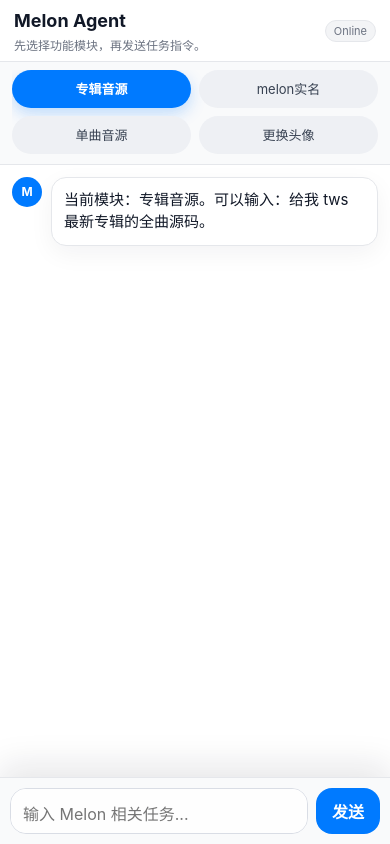
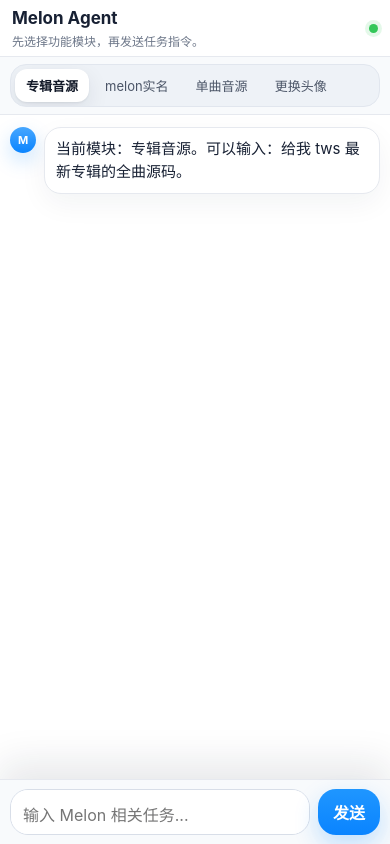
Before and after one commit to wyhdil/melon-utils, a website: page public/index.html in a window 390 px wide. Drawn offline with Linux system fonts and the light colour scheme; no server answers.

Commit message:
Polish mobile chat UI

```diff
--- a/public/styles.css
+++ b/public/styles.css
@@ -2,23 +2,30 @@
   color-scheme: light;
   font-family:
     Inter, ui-sans-serif, system-ui, -apple-system, BlinkMacSystemFont, "Segoe UI", sans-serif;
-  --bg: #f5f7fb;
+  --bg: #f4f6fa;
   --panel: #ffffff;
-  --text: #111827;
-  --muted: #6b7280;
-  --border: #e5e7eb;
-  --accent: #007aff;
-  --accent-strong: #0066d6;
+  --text: #172033;
+  --muted: #6c7688;
+  --border: #e6e9ef;
+  --accent: #0a84ff;
+  --accent-strong: #006edc;
   --assistant: #ffffff;
-  --user: #e9f2ff;
-  --code-bg: #181a20;
+  --user: #e8f2ff;
+  --code-bg: #171a23;
   --code-text: #f5f7fa;
-  --shadow: 0 -12px 34px rgb(17 24 39 / 10%);
-  --surface: #f9fafb;
+  --shadow: 0 -16px 38px rgb(23 32 51 / 10%);
+  --surface: #f8fafc;
+  --soft-shadow: 0 14px 44px rgb(23 32 51 / 8%);
 }
 
 * {
   box-sizing: border-box;
+}
+
+html {
+  width: 100%;
+  overflow: hidden;
+  background: var(--bg);
 }
 
 body {
@@ -27,11 +34,12 @@
   min-height: 100dvh;
   margin: 0;
   background:
-    radial-gradient(circle at 50% -18%, rgb(255 255 255 / 100%), transparent 340px),
+    linear-gradient(180deg, #ffffff 0%, #f7f9fd 34%, var(--bg) 100%),
     var(--bg);
   color: var(--text);
   overflow: hidden;
   overflow-x: hidden;
+  overscroll-behavior: none;
 }
 
 button,
@@ -43,14 +51,15 @@
 .app-shell {
   display: grid;
   grid-template-rows: auto auto minmax(0, 1fr) auto auto;
-  width: min(980px, 100vw);
+  width: min(900px, 100vw);
   max-width: 100vw;
   height: 100vh;
   height: 100dvh;
   margin: 0 auto;
   background: var(--panel);
   border-inline: 1px solid var(--border);
-  box-shadow: 0 24px 80px rgb(17 24 39 / 8%);
+  box-shadow: var(--soft-shadow);
+  overflow: hidden;
 }
 
 .topbar {
@@ -58,15 +67,20 @@
   align-items: center;
   justify-content: space-between;
   gap: 16px;
-  padding: 12px 22px;
+  min-width: 0;
+  padding: 11px 18px 9px;
   border-bottom: 1px solid var(--border);
-  background: rgb(255 255 255 / 86%);
+  background: rgb(255 255 255 / 90%);
   backdrop-filter: blur(20px) saturate(180%);
+}
+
+.topbar > div {
+  min-width: 0;
 }
 
 .topbar h1 {
   margin: 0;
-  font-size: 20px;
+  font-size: 19px;
   line-height: 1.2;
   letter-spacing: 0;
 }
@@ -79,37 +93,49 @@
 
 .status-pill {
   flex: 0 0 auto;
-  border: 1px solid var(--border);
+  border: 1px solid #dfe4ec;
   border-radius: 999px;
-  padding: 4px 10px;
-  background: #f3f4f6;
-  color: var(--muted);
+  padding: 4px 9px;
+  background: #fbfcfe;
+  color: #5f6b7c;
   font-size: 12px;
+  box-shadow: 0 5px 16px rgb(23 32 51 / 5%);
 }
 
 .module-nav {
-  padding: 8px 22px;
+  min-width: 0;
+  padding: 8px 14px;
   border-bottom: 1px solid var(--border);
-  background: rgb(249 250 251 / 86%);
+  background: rgb(248 250 252 / 90%);
   backdrop-filter: blur(20px) saturate(180%);
 }
 
 .module-list {
   display: flex;
-  flex-wrap: wrap;
-  gap: 8px;
-  overflow-x: hidden;
-  padding-bottom: 2px;
+  gap: 5px;
+  max-width: 100%;
+  overflow-x: auto;
+  overflow-y: hidden;
+  border: 1px solid #e1e6ee;
+  border-radius: 16px;
+  padding: 4px;
+  background: #eef2f7;
+  scrollbar-width: none;
+  -webkit-overflow-scrolling: touch;
+}
+
+.module-list::-webkit-scrollbar {
+  display: none;
 }
 
 .module-button {
   flex: 0 0 auto;
   border: 0;
-  border-radius: 999px;
-  min-height: 36px;
-  padding: 8px 14px;
-  background: #eef0f4;
-  color: #374151;
+  border-radius: 12px;
+  min-height: 34px;
+  padding: 7px 12px;
+  background: transparent;
+  color: #4b5567;
   cursor: pointer;
   font-size: 13px;
   transition:
@@ -119,35 +145,38 @@
 }
 
 .module-button:hover {
-  background: #e5e7eb;
+  background: rgb(255 255 255 / 58%);
 }
 
 .module-button.is-active {
-  background: var(--accent);
-  color: #ffffff;
+  background: #ffffff;
+  color: #111827;
   font-weight: 700;
-  box-shadow: 0 6px 16px rgb(0 122 255 / 24%);
+  box-shadow:
+    0 1px 2px rgb(23 32 51 / 8%),
+    0 8px 22px rgb(23 32 51 / 9%);
 }
 
 .messages {
   overflow-y: auto;
   overflow-x: hidden;
   min-height: 0;
-  padding: 16px 22px 22px;
+  min-width: 0;
+  padding: 16px 18px 22px;
   scroll-behavior: smooth;
   -webkit-overflow-scrolling: touch;
 }
 
 .message {
   display: grid;
-  grid-template-columns: 34px minmax(0, 1fr);
-  gap: 12px;
-  margin-bottom: 18px;
+  grid-template-columns: 30px minmax(0, 1fr);
+  gap: 10px;
+  margin-bottom: 15px;
   max-width: 100%;
 }
 
 .message.user {
-  grid-template-columns: minmax(0, 1fr) 34px;
+  grid-template-columns: minmax(0, 1fr) 30px;
 }
 
 .message.user .avatar {
@@ -165,25 +194,31 @@
 .avatar {
   display: grid;
   place-items: center;
-  width: 34px;
-  height: 34px;
+  width: 30px;
+  height: 30px;
   border-radius: 50%;
-  background: var(--accent);
+  background: linear-gradient(180deg, #47a7ff, var(--accent));
   color: #fff;
-  font-size: 13px;
+  font-size: 12px;
   font-weight: 700;
+  box-shadow: 0 8px 20px rgb(10 132 255 / 22%);
 }
 
 .message-body {
-  max-width: 760px;
+  max-width: min(740px, 100%);
   min-width: 0;
   border: 1px solid var(--border);
-  border-radius: 16px;
-  padding: 12px 14px;
+  border-radius: 18px;
+  padding: 11px 13px;
   background: var(--assistant);
   line-height: 1.55;
   white-space: normal;
-  box-shadow: 0 8px 24px rgb(17 24 39 / 5%);
+  box-shadow: 0 10px 28px rgb(23 32 51 / 5%);
+}
+
+.message.user .message-body {
+  border-color: #d7e8ff;
+  box-shadow: 0 8px 24px rgb(10 132 255 / 8%);
 }
 
 .message-body p {
@@ -194,9 +229,12 @@
 .code-block {
   overflow: hidden;
   margin-top: 10px;
-  border-radius: 14px;
-  background: var(--code-bg);
+  border: 1px solid rgb(255 255 255 / 8%);
+  border-radius: 16px;
+  background:
+    linear-gradient(180deg, #202431 0%, var(--code-bg) 100%);
   cursor: pointer;
+  box-shadow: 0 16px 34px rgb(8 11 20 / 18%);
   transition:
     border-color 160ms ease,
     box-shadow 160ms ease,
@@ -204,7 +242,9 @@
 }
 
 .code-block.is-copied {
-  box-shadow: 0 0 0 3px rgb(0 122 255 / 22%);
+  box-shadow:
+    0 0 0 3px rgb(10 132 255 / 24%),
+    0 16px 34px rgb(8 11 20 / 18%);
 }
 
 .code-header {
@@ -215,7 +255,7 @@
   min-height: 44px;
   padding: 8px 10px;
   border-bottom: 1px solid rgb(255 255 255 / 12%);
-  color: #b9c0cc;
+  color: #c3cad7;
   font-size: 12px;
 }
 
@@ -225,7 +265,7 @@
   min-width: 56px;
   min-height: 34px;
   padding: 6px 10px;
-  background: transparent;
+  background: rgb(255 255 255 / 6%);
   color: #ffffff;
   cursor: pointer;
   font-weight: 700;
@@ -257,9 +297,10 @@
   display: grid;
   grid-template-columns: minmax(0, 1fr) auto;
   gap: 10px;
-  padding: 12px 14px calc(12px + env(safe-area-inset-bottom));
+  min-width: 0;
+  padding: 11px 14px calc(11px + env(safe-area-inset-bottom));
   border-top: 1px solid var(--border);
-  background: rgb(249 250 251 / 88%);
+  background: rgb(248 250 252 / 92%);
   backdrop-filter: blur(20px) saturate(180%);
   box-shadow: var(--shadow);
 }
@@ -306,21 +347,30 @@
 
 .tool-cards {
   display: flex;
-  flex-wrap: wrap;
+  flex-wrap: nowrap;
   align-items: center;
-  gap: 6px;
-  padding: 7px 14px;
+  gap: 5px;
+  min-width: 0;
+  overflow-x: auto;
+  overflow-y: hidden;
+  padding: 6px 10px;
   border-top: 1px solid var(--border);
-  background: rgb(249 250 251 / 88%);
+  background: rgb(248 250 252 / 92%);
   backdrop-filter: blur(20px) saturate(180%);
+  scrollbar-width: none;
+  -webkit-overflow-scrolling: touch;
+}
+
+.tool-cards::-webkit-scrollbar {
+  display: none;
 }
 
 .tool-cards::before {
   content: "正则";
   flex: 0 0 auto;
-  margin-right: 2px;
+  margin-right: 1px;
   color: var(--muted);
-  font-size: 12px;
+  font-size: 11px;
   font-weight: 800;
 }
 
@@ -330,9 +380,9 @@
 
 .tool-card {
   position: relative;
-  flex: 1 1 auto;
+  flex: 0 0 auto;
   min-width: 0;
-  min-height: 32px;
+  min-height: 30px;
   border: 1px solid #dfe5ee;
   border-radius: 999px;
   padding: 6px 10px;
@@ -403,8 +453,9 @@
   min-height: 44px;
   max-height: 160px;
   resize: none;
-  border: 1px solid #d9dde5;
-  border-radius: 16px;
+  min-width: 0;
+  border: 1px solid #d8dee8;
+  border-radius: 18px;
   padding: 11px 12px;
   outline: none;
   color: var(--text);
@@ -420,12 +471,13 @@
   min-width: 76px;
   min-height: 44px;
   border: 0;
-  border-radius: 16px;
+  border-radius: 18px;
   padding: 0 18px;
-  background: var(--accent);
+  background: linear-gradient(180deg, #1f96ff, var(--accent));
   color: #ffffff;
   cursor: pointer;
   font-weight: 700;
+  box-shadow: 0 10px 24px rgb(10 132 255 / 24%);
 }
 
 #send-button:hover {
@@ -454,11 +506,11 @@
 
   .topbar {
     gap: 10px;
-    padding: 10px 14px 8px;
+    padding: 8px 12px 7px;
   }
 
   .topbar h1 {
-    font-size: 18px;
+    font-size: 17px;
   }
 
   .topbar p {
@@ -470,54 +522,64 @@
   }
 
   .status-pill {
-    padding: 3px 8px;
-    font-size: 11px;
+    width: 9px;
+    height: 9px;
+    overflow: hidden;
+    border: 0;
+    padding: 0;
+    background: #34c759;
+    color: transparent;
+    box-shadow: 0 0 0 4px rgb(52 199 89 / 13%);
   }
 
   .module-nav {
-    padding: 8px 12px;
+    padding: 7px 10px;
   }
 
   .module-button {
-    flex: 1 1 calc(50% - 4px);
-    min-height: 38px;
-    padding-inline: 14px;
+    min-height: 32px;
+    padding-inline: 11px;
     font-size: 13px;
+    white-space: nowrap;
   }
 
   .messages {
-    padding: 12px 12px 16px;
+    padding: 12px 10px 15px;
   }
 
   .message {
-    grid-template-columns: 30px minmax(0, 1fr);
-    gap: 9px;
-    margin-bottom: 14px;
+    grid-template-columns: 26px minmax(0, 1fr);
+    gap: 8px;
+    margin-bottom: 12px;
   }
 
   .message.user {
-    grid-template-columns: minmax(0, 1fr) 30px;
+    grid-template-columns: minmax(0, 1fr) 26px;
   }
 
   .avatar {
-    width: 30px;
-    height: 30px;
-    font-size: 12px;
+    width: 26px;
+    height: 26px;
+    font-size: 11px;
   }
 
   .message-body {
     max-width: 100%;
     overflow: hidden;
-    padding: 11px 12px;
-    line-height: 1.5;
+    padding: 10px 11px;
+    line-height: 1.48;
     font-size: 15px;
-    border-radius: 15px;
+    border-radius: 17px;
+  }
+
+  .message.user .message-body {
+    max-width: 92%;
   }
 
   .composer {
     grid-template-columns: minmax(0, 1fr) auto;
     gap: 8px;
-    padding: 10px 10px calc(10px + env(safe-area-inset-bottom));
+    padding: 9px 10px calc(9px + env(safe-area-inset-bottom));
   }
 
   .avatar-uploader {
@@ -530,20 +592,19 @@
   }
 
   .tool-cards {
-    gap: 6px;
-    padding: 6px 10px;
+    gap: 5px;
+    padding: 5px 9px;
   }
 
   .tool-cards::before {
-    flex-basis: 100%;
-    margin: 0 0 -1px;
+    flex-basis: auto;
+    margin: 0 1px 0 0;
     font-size: 11px;
   }
 
   .tool-card {
-    flex-basis: calc(33.333% - 5px);
-    min-height: 31px;
-    padding: 6px 8px;
+    min-height: 30px;
+    padding: 6px 9px;
   }
 
   .tool-card-title {
@@ -551,7 +612,7 @@
   }
 
   #send-button {
-    min-width: 64px;
+    min-width: 62px;
     min-height: 46px;
     padding-inline: 14px;
   }
@@ -561,11 +622,11 @@
     max-height: 132px;
     padding: 12px;
     font-size: 16px;
-    border-radius: 16px;
+    border-radius: 18px;
   }
 
   .code-block {
-    border-radius: 7px;
+    border-radius: 14px;
   }
 
   .code-header {
```
